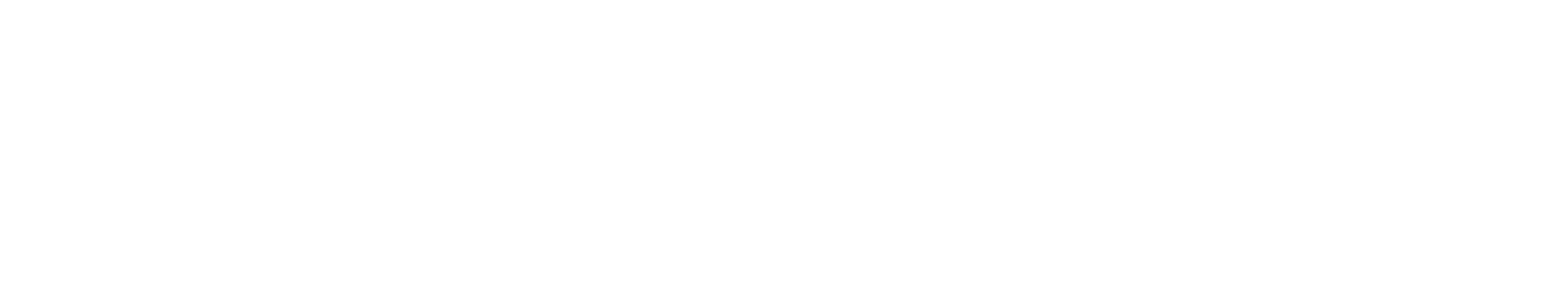
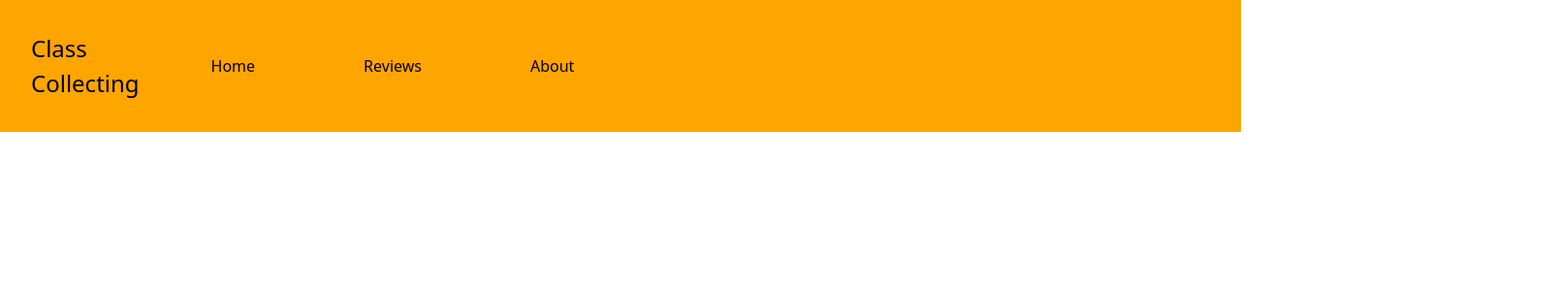
Before and after one commit to titusmuteti/react-app-frontend, a React (Create React App) app: page / in a window 1280 px wide. Shown: the top 300 px of the page at 97% size, 1608 px wide, since content can reach past the window. Built offline with nearby package versions, Linux system fonts and the light colour scheme.

Commit message:
add react icons

```diff
--- a/package.json
+++ b/package.json
@@ -6,8 +6,12 @@
     "@testing-library/jest-dom": "^5.16.5",
     "@testing-library/react": "^13.4.0",
     "@testing-library/user-event": "^13.5.0",
+    "bootstrap": "^5.2.2",
     "react": "^18.2.0",
+    "react-bootstrap": "^2.5.0",
     "react-dom": "^18.2.0",
+    "react-icons": "^4.4.0",
+    "react-ionicons": "^4.2.0",
     "react-router-dom": "^6.4.1",
     "react-scripts": "5.0.1",
     "web-vitals": "^2.1.4"
--- a/src/Components/NavBar.js
+++ b/src/Components/NavBar.js
@@ -2,7 +2,22 @@ import React from 'react'
 
 const NavBar = () => {
   return (
-    <nav className='navbar navbar-inverse'></nav>
+    <nav className='nav'>
+        <a href='/' className='Class-Collection'>Class Collecting</a>
+        <ul>
+            <li>
+                <a href='/home' className=''>Home</a>
+            </li>
+
+            <li>
+                <a href='/reviews'>Reviews</a>
+            </li>
+
+            <li>
+                <a href='/about'>About</a>
+            </li>
+        </ul>
+    </nav>
   )
 }
 
--- a/src/index.css
+++ b/src/index.css
@@ -2,16 +2,48 @@
 @tailwind components;
 @tailwind utilities;
 
+* {
+  box-sizing: border-box;
+}
+
 body {
   margin: 0;
-  font-family: -apple-system, BlinkMacSystemFont, 'Segoe UI', 'Roboto', 'Oxygen',
-    'Ubuntu', 'Cantarell', 'Fira Sans', 'Droid Sans', 'Helvetica Neue',
-    sans-serif;
-  -webkit-font-smoothing: antialiased;
-  -moz-osx-font-smoothing: grayscale;
 }
 
-code {
-  font-family: source-code-pro, Menlo, Monaco, Consolas, 'Courier New',
-    monospace;
+.nav {
+  background-color: orange;
+  display: flex;
+  justify-content: space-between;
+  align-items: center;
+  gap: 2rem;
+  padding: 1rem;
 }
+
+.nav ul {
+  padding: 10px;
+  padding-right: 1000px;
+  margin: 0;
+  list-style: none;
+  display: flex;
+  gap: 5rem;
+}
+
+.nav a {
+  color: inherit;
+  text-decoration: none;
+  align-items: stretch;
+  padding: 1rem;
+  height: 500%;
+}
+
+.Class-Collection{
+  font-size: x-large;
+}
+
+.nav li.active {
+  background-color: white;
+}
+
+.nav li:hover {
+  color: white;
+}
```
Also changed, not shown: 1 other file (tests, documents, lock files or other folders).
